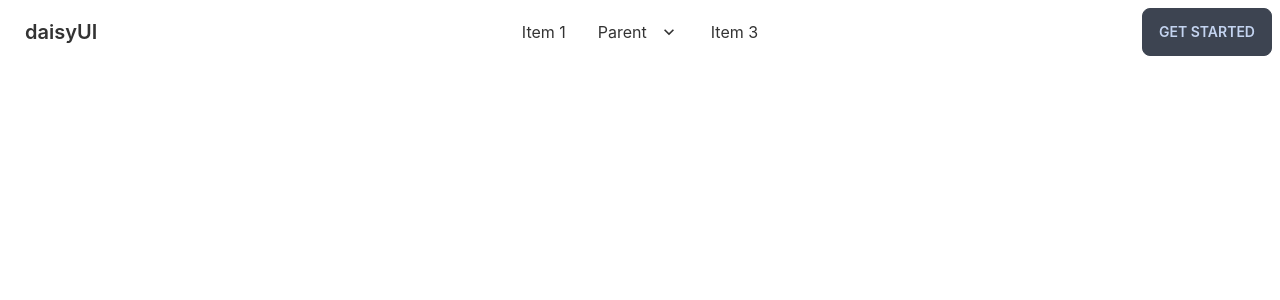
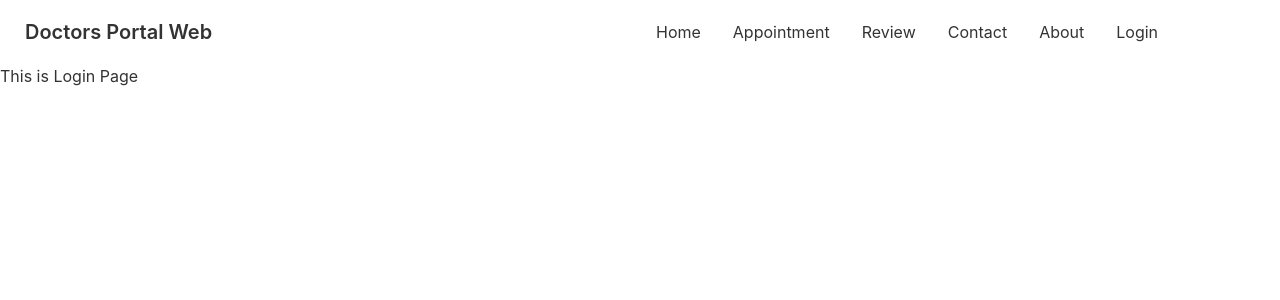
Before and after one commit to rumanak21/doctors-portal-web, a React (Create React App) app: page /login in a window 1280 px wide. Shown: the top 300 px of the page. Built offline with nearby package versions, Linux system fonts and the light colour scheme.

Commit message:
Navbar updated and Page added

```diff
--- a/src/App.js
+++ b/src/App.js
@@ -4,6 +4,7 @@
 import { Routes, Route } from 'react-router-dom';
 import Home from './pages/Home/Home';
 import About from './pages/About/About';
+import Login from './pages/Login/Login';
 
 function App() {
   return (
@@ -12,6 +13,7 @@
       <Routes>
         <Route path="/" element={<Home />} />
         <Route path="about" element={<About />} />
+        <Route path="login" element={<Login />} />
       </Routes>
     </div>
   );
--- /dev/null
+++ b/src/pages/Login/Login.js
@@ -0,0 +1,11 @@
+import React from 'react';
+
+const Login = () => {
+    return (
+        <div>
+            <h2>This is Login Page</h2>
+        </div>
+    );
+};
+
+export default Login;
--- a/src/pages/Shared/Navbar.js
+++ b/src/pages/Shared/Navbar.js
@@ -1,6 +1,16 @@
 import React from 'react';
+import {Link } from 'react-router-dom'
 
 const Navbar = () => {
+
+    const menuItems = <>
+        <li><Link to = "/">Home</Link></li>
+        <li><Link to = "/appointment">Appointment</Link></li>
+        <li><Link to = "/review">Review</Link></li>
+        <li><Link to = "/contact">Contact</Link></li>
+        <li><Link to = "/about">About</Link></li>
+        <li><Link to = "/login">Login</Link></li>
+    </>
     return (
         <div class="navbar bg-base-100">
             <div class="navbar-start">
@@ -9,41 +19,18 @@
                         <svg xmlns="http://www.w3.org/2000/svg" class="h-5 w-5" fill="none" viewBox="0 0 24 24" stroke="currentColor"><path stroke-linecap="round" stroke-linejoin="round" stroke-width="2" d="M4 6h16M4 12h8m-8 6h16" /></svg>
                     </label>
                     <ul tabindex="0" class="menu menu-compact dropdown-content mt-3 p-2 shadow bg-base-100 rounded-box w-52">
-                        <li><a>Item 1</a></li>
-                        <li tabindex="0">
-                            <a class="justify-between">
-                                Parent
-                                <svg class="fill-current" xmlns="http://www.w3.org/2000/svg" width="24" height="24" viewBox="0 0 24 24"><path d="M8.59,16.58L13.17,12L8.59,7.41L10,6L16,12L10,18L8.59,16.58Z" /></svg>
-                            </a>
-                            <ul class="p-2">
-                                <li><a>Submenu 1</a></li>
-                                <li><a>Submenu 2</a></li>
-                            </ul>
-                        </li>
-                        <li><a>Item 3</a></li>
+                        {menuItems}
                     </ul>
                 </div>
-                <a class="btn btn-ghost normal-case text-xl">daisyUI</a>
+                <a class="btn btn-ghost normal-case text-xl">Doctors Portal Web</a>
             </div>
             <div class="navbar-center hidden lg:flex">
                 <ul class="menu menu-horizontal p-0">
-                    <li><a>Item 1</a></li>
-                    <li tabindex="0">
-                        <a>
-                            Parent
-                            <svg class="fill-current" xmlns="http://www.w3.org/2000/svg" width="20" height="20" viewBox="0 0 24 24"><path d="M7.41,8.58L12,13.17L16.59,8.58L18,10L12,16L6,10L7.41,8.58Z" /></svg>
-                        </a>
-                        <ul class="p-2">
-                            <li><a>Submenu 1</a></li>
-                            <li><a>Submenu 2</a></li>
-                        </ul>
-                    </li>
-                    <li><a>Item 3</a></li>
+
+                    {menuItems}
                 </ul>
             </div>
-            <div class="navbar-end">
-                <a class="btn">Get started</a>
-            </div>
+
         </div>
     );
 };
```
